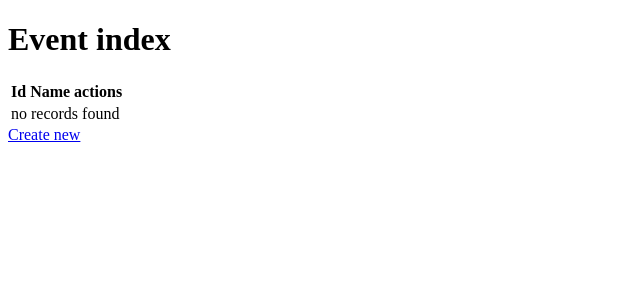
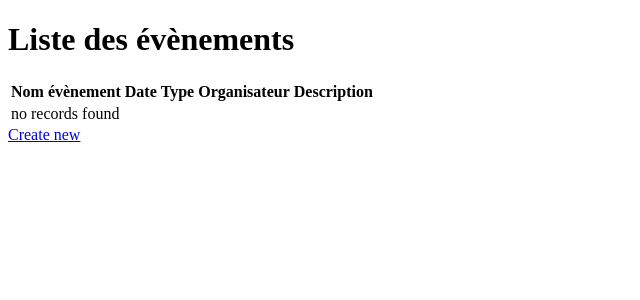
Before and after one commit to LN45/hackathon_2, a Symfony app: template templates/event/index.html.twig in a window 1280 px wide. Shown: the top 300 px of the page, without its empty margins (0-640 px from the left). Run offline with Twig, Linux system fonts and the light colour scheme; the template is opened without the code that fills it, so the values that code supplies are empty; some libraries are stand-ins or nearby versions.

Commit message:
vue event

```diff
--- a/assets/css/app.css
+++ /dev/null
@@ -1,3 +0,0 @@
-body {
-    background-color: lightgray;
-}
--- a/templates/event/index.html.twig
+++ b/templates/event/index.html.twig
@@ -3,14 +3,16 @@
 {% block title %}Event index{% endblock %}
 
 {% block body %}
-    <h1>Event index</h1>
+    <h1>Liste des évènements</h1>
 
     <table class="table">
         <thead>
             <tr>
-                <th>Id</th>
-                <th>Name</th>
-                <th>actions</th>
+                <th>Nom évènement</th>
+                <th>Date</th>
+                <th>Type</th>
+                <th>Organisateur</th>
+                <th>Description</th>
             </tr>
         </thead>
         <tbody>
@@ -22,7 +24,7 @@
                 <td>{{ event.organizer }}</td>
                 <td>{{ event.description }}</td>
                 <td>
-                    <a href="{{ path('event_show', {'id': event.id}) }}">show</a>
+                    <a href="{{ path('event_show', {'id': event.id}) }}"><i class="fas fa-pen"></i></a>
                     <a href="{{ path('event_edit', {'id': event.id}) }}">edit</a>
                 </td>
             </tr>
```
